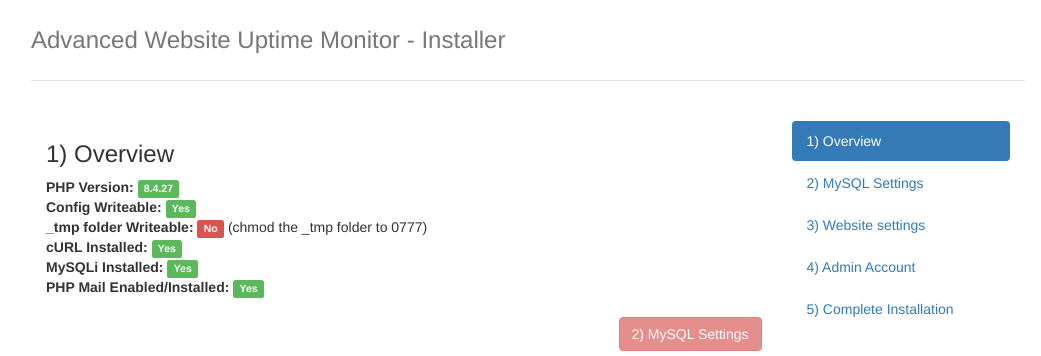
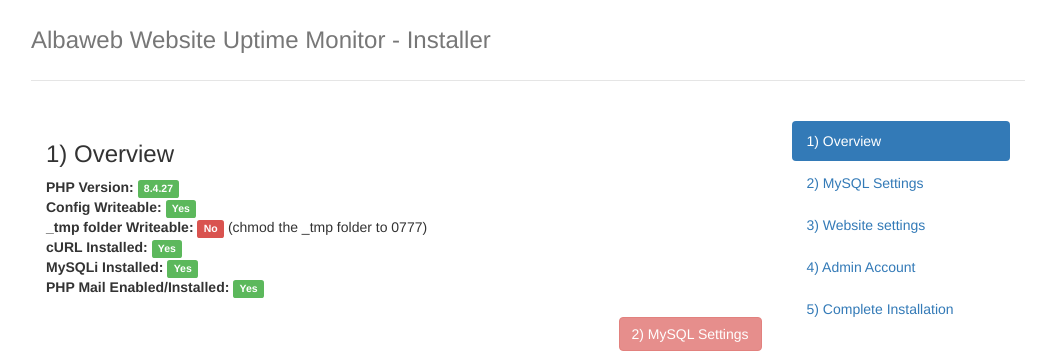
Before and after one commit to tolaleng/samangweb-monitoring, a PHP site: page /install/index.php in a window 1280 px wide. Shown: the top 356 px of the page, without its empty margins (112-1153 px from the left). Run offline with PHP 8.4, Linux system fonts and the light colour scheme.

Commit message:
Update index.php

```diff
--- a/install/index.php
+++ b/install/index.php
@@ -14,7 +14,7 @@ require_once("install.class.php");
 	<meta name="robots" content="noindex, nofollow">
 	<meta name="author" content="Justin991q">
 
-	<title>Advanced Website Uptime Monitor - Installer</title>
+	<title>Albaweb Website Uptime Monitor - Installer</title>
 
 	<link rel="icon" href="../assets/images/icon.png">
 
@@ -41,7 +41,7 @@ require_once("install.class.php");
 <body>
 <div class="container">
 	<div class="header clearfix">
-		<h3 class="text-muted">Advanced Website Uptime Monitor - Installer</h3>
+		<h3 class="text-muted">Albaweb Website Uptime Monitor - Installer</h3>
 	</div>
 	<div class="row marketing">
 		<div class="col-lg-9">
@@ -96,7 +96,7 @@ require_once("install.class.php");
 						echo "<div class='alert alert-danger'>{$error}<br />Please try the installation <a href='index.php'>again</a>.</div>";
 					}else{
 				?>
-					The installation of Website Monitor is successfully completed.<br /><br />
+					The installation of Albaweb Website Monitor is successfully completed.<br /><br />
 					<b>Panel URL:</b> <a href="<?php echo $domain; ?>"><?php echo $domain; ?></a><br />
 					<b>Username:</b> <?php echo $_SESSION['username']; ?><br />
 					<b>Password:</b> <?php echo $_SESSION['password']; ?><br /><br />
@@ -111,7 +111,7 @@ require_once("install.class.php");
 					<b>Cronjob example:</b>
 					<input type="text" class="form-control" id="cronjob" value="*/1 * * * * /usr/local/bin/php <?php echo str_replace("/install", "", dirname(__FILE__)); ?>/cronjob/Checker.php >/dev/null 2>&1" onclick="this.setSelectionRange(0, this.value.length)" readonly><br />
 
-					<b>Don't know how to create a cronjob? <a href="http://monitor.webresolver.nl/docs/#Cronjob" target="_blank">See our documentation</a>
+					<b>Don't know how to create a cronjob? <a href="https://about.linuxtender.com/home/contactme" target="_blank">See our documentation</a>
 
 					<br /><br />
 					<div class="alert alert-danger">Please delete for security reasons the <b>/install/</b> folder!</div>
@@ -189,7 +189,7 @@ require_once("install.class.php");
 					}
 					}elseif(@$_SESSION['step'] == '3' || isset($_POST['step3'])) {
 						$_SESSION['step'] = '3';
-						$name = "Website Monitor";
+						$name = "Albaweb Website Monitor";
 						$email = "uptime@{$_SERVER['HTTP_HOST']}";
 						$register = 0;
 						$captcha = 1;
```
